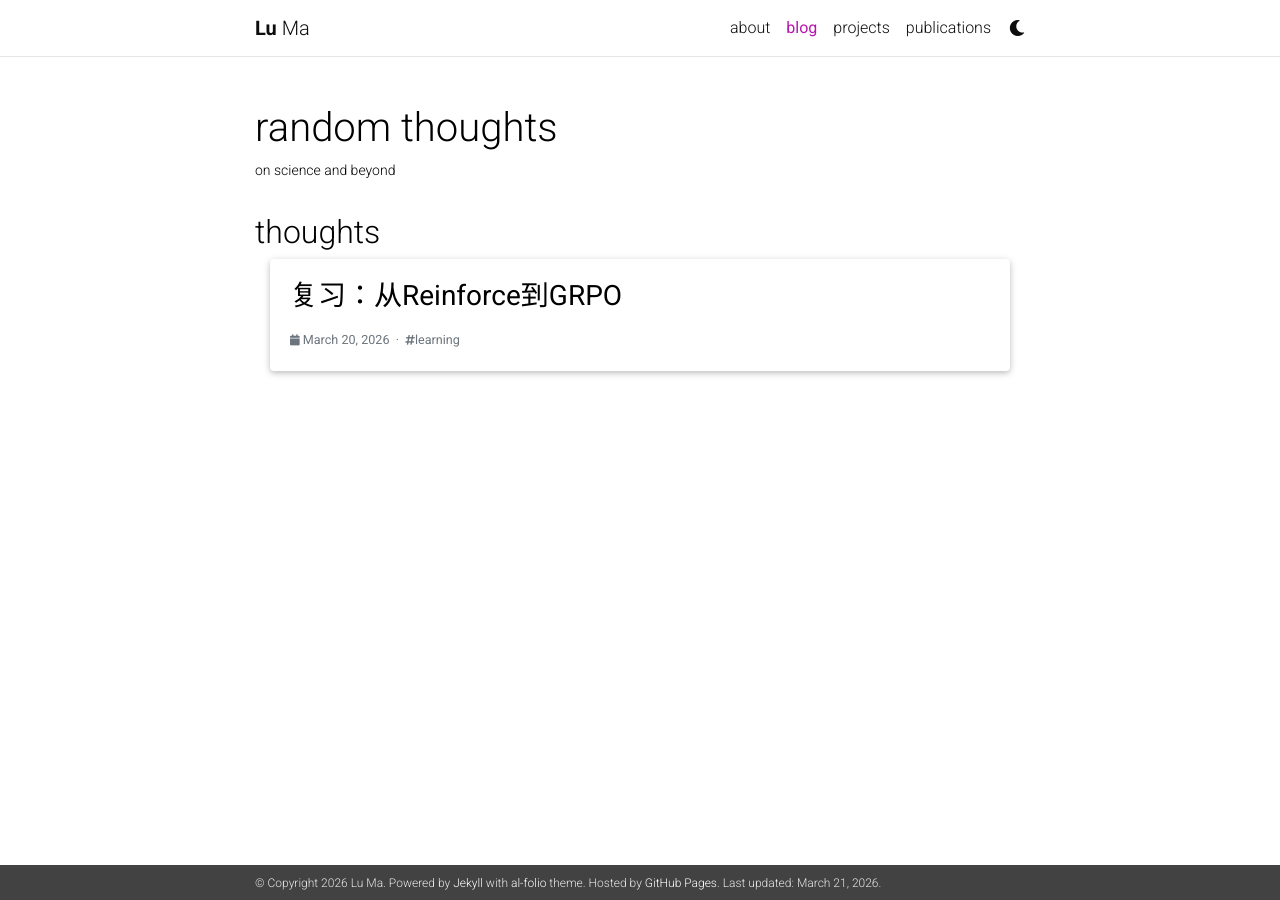
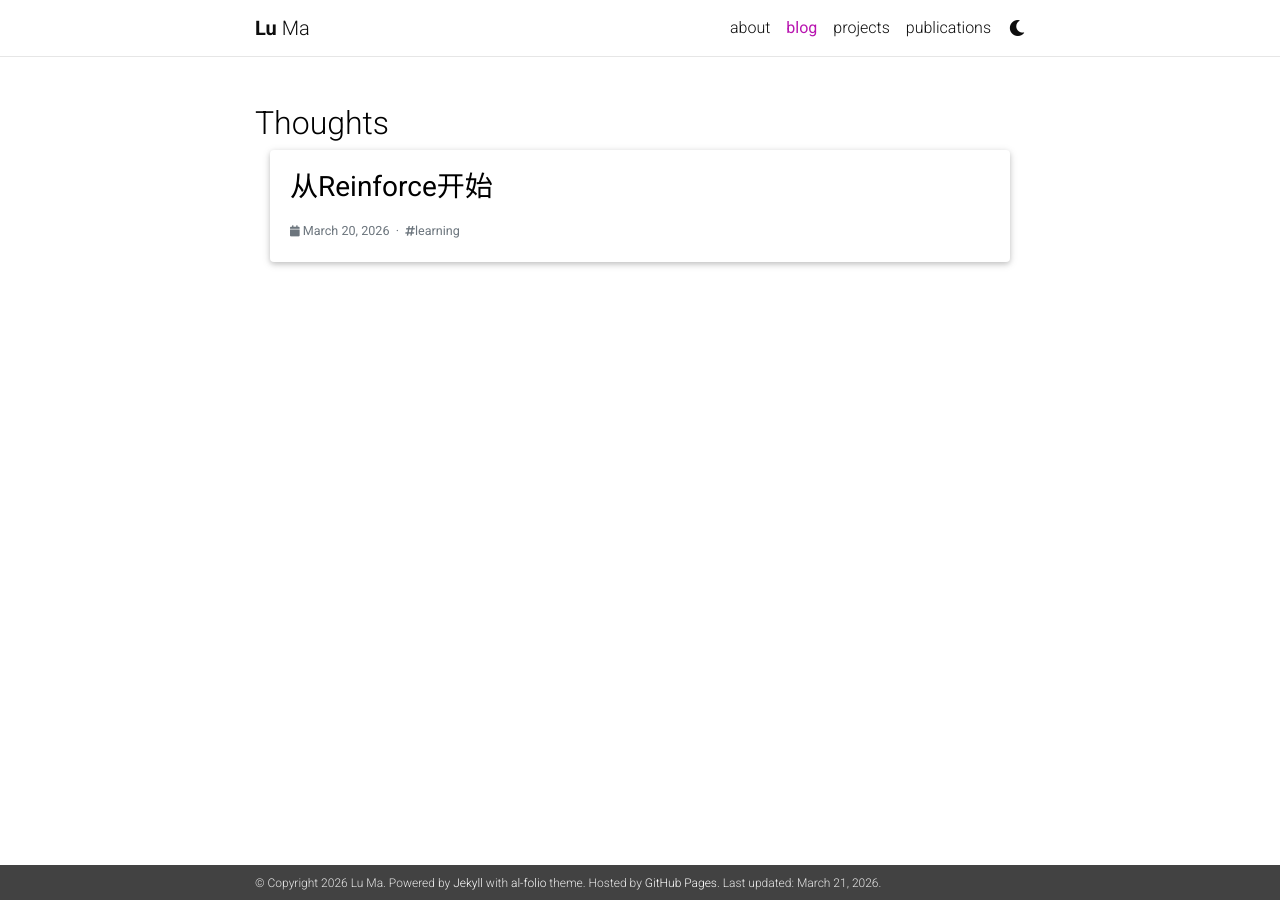
Before and after one commit to TheRoadQaQ/theroadqaq.github.io, a Jekyll site: the page built from blog/index.html, in a window 1280 px wide. Built offline with Jekyll 4.4.1, drawn with Linux system fonts in a browser that asks for light colours; comment, search, counter and statistics services are not loaded; a style sheet for code colours, icons or effects is not loaded.

Commit message:
update blog

```diff
--- a/_config.yml
+++ b/_config.yml
@@ -108,9 +108,9 @@ bing_site_verification:  # out your bing-site-verification ID (Bing Webmaster)
 # Blog
 # -----------------------------------------------------------------------------
 
-blog_name: random thoughts # blog_name will be displayed in your blog page
+blog_name: # blog_name will be displayed in your blog page
 blog_nav_title: blog # your blog must have a title for it to be displayed in the nav bar
-blog_description: on science and beyond
+blog_description:
 permalink: /blog/:year/:title/
 
 # Pagination
--- a/blog/2026-03-12-hello-world.md
+++ b/blog/2026-03-12-hello-world.md
@@ -1,10 +1,10 @@
 ---
 layout: post
-title: 复习：从Reinforce到GRPO
+title: 从Reinforce开始
 date: 2026-03-20 12:00:00
 description:
 tags: learning
-categories: thoughts
+categories: Thoughts
 img:
 ---
 
```
